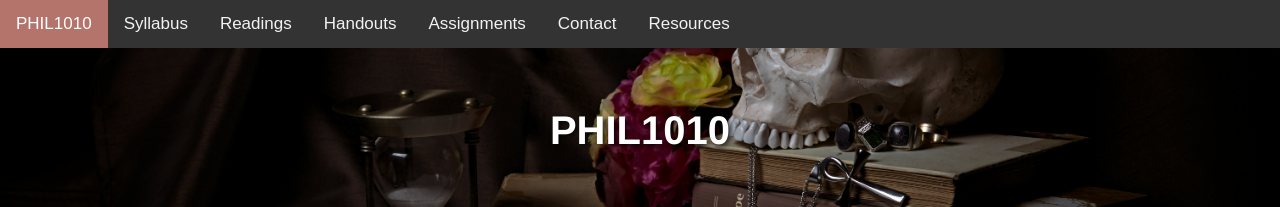
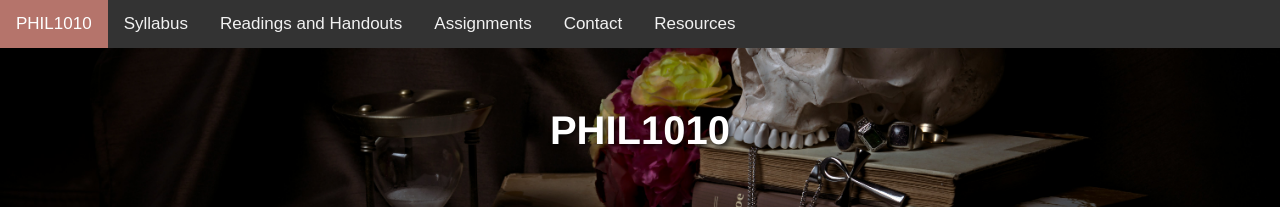
Before and after one commit to kevinjpatton/kevinjpatton.github.io, a Jekyll site: the page built from teaching/phil_1010/index.html, in a window 1280 px wide. Shown: the top 207 px of the page. Built offline with Jekyll 4.4.1, drawn with Linux system fonts in a browser that asks for light colours; Markdown is read by kramdown in place of the engine named in the settings.

Commit message:
Update 1010.html

```diff
--- a/_layouts/1010.html
+++ b/_layouts/1010.html
@@ -71,8 +71,7 @@ body {
 <div class="topnav" id="myTopnav">
   <a href="/teaching/phil_1010/index.html" class="active" >PHIL1010</a>
   <a href="/teaching/phil_1010/syllabus">Syllabus</a>
-  <a href="/teaching/phil_1010/readings">Readings</a>
-  <a href="/teaching/phil_1010/handouts">Handouts</a>
+  <a href="/teaching/phil_1010/readings">Readings and Handouts</a>
   <a href="/teaching/phil_1010/assignments">Assignments</a>
   <a href="/teaching/phil_1010/contact">Contact</a></li>
   <a href="/teaching/phil_1010/resources">Resources</a>
```
